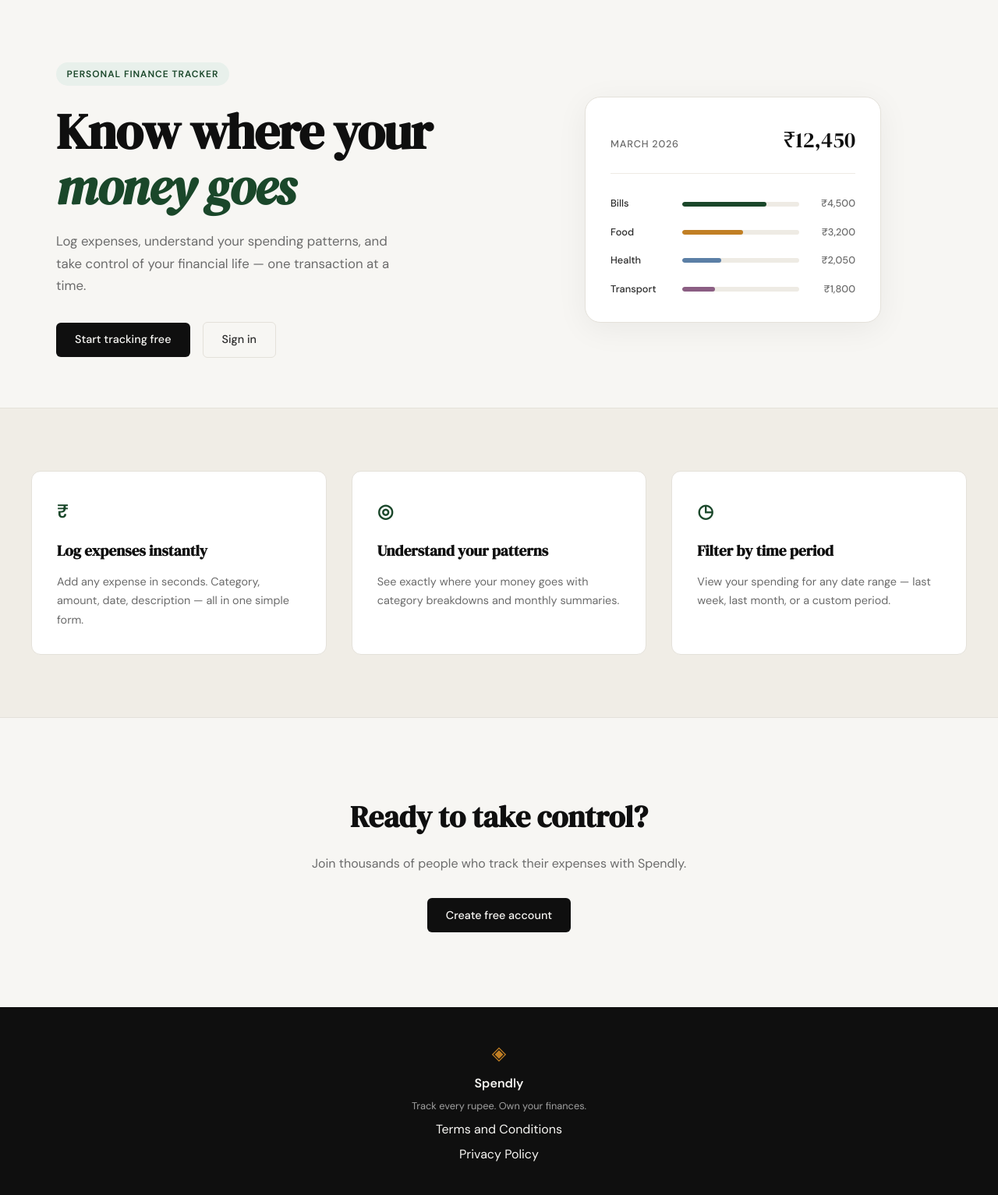
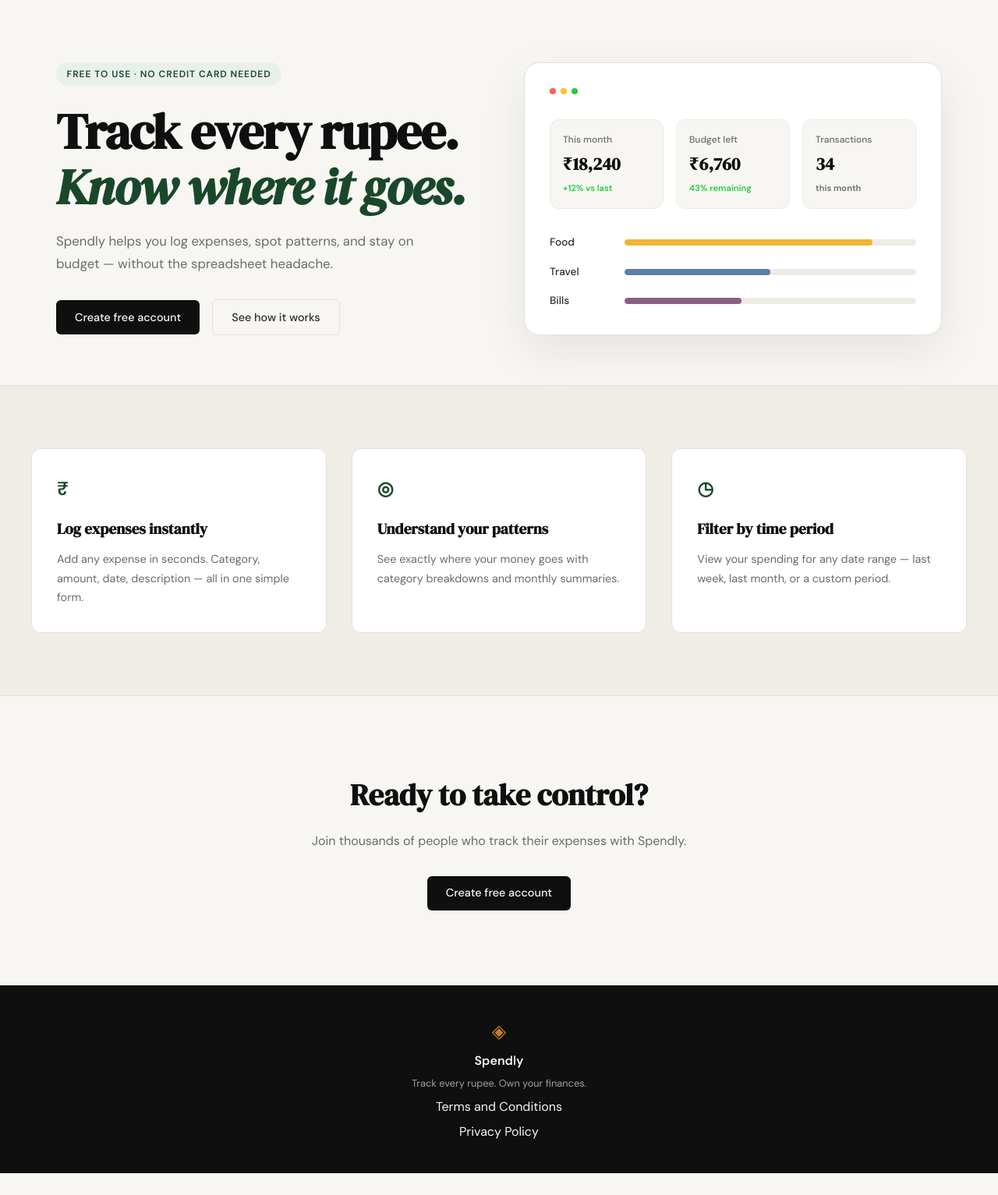
Before and after one commit to Aman-Chaudhary0/Spendly, a Flask app: page / in a window 1280 px wide. Shown: the part 61-1594 px from the top of the page at 78% size. After the commit the page ends 1566 px from the top, so only its background shows below. Run offline with Flask 3, Linux system fonts and the light colour scheme.

Commit message:
landing: redesign hero section to match mockup

```diff
--- a/file.txt
+++ b/file.txt
@@ -41,7 +41,7 @@ footer link href from "#" to "/privacy".
 
 git commit -m "landing: add privacy policy page and route”
 
-I've attached a screenshot of the updated Spendly hero section design.
+I've add image of the updated Spendly hero section design in  @assets/hero_image.png
 
 Modify only the hero section in @templates/landing.html and @static/css/landing.css
 to match this image exactly. Do not touch any other part of the page.
--- a/static/css/style.css
+++ b/static/css/style.css
@@ -183,78 +183,110 @@ a { color: inherit; text-decoration: none; }
     justify-content: center;
 }
 
-.mock-card {
+.dashboard-preview {
     background: var(--paper-card);
     border: 1px solid var(--border);
     border-radius: var(--radius-lg);
     padding: 2rem;
     width: 100%;
-    max-width: 380px;
-    box-shadow: 0 8px 40px rgba(0,0,0,0.06);
+    max-width: 550px;
+    box-shadow: 0 20px 60px rgba(0,0,0,0.08);
 }
 
-.mock-card-header {
+.preview-header {
     display: flex;
-    justify-content: space-between;
-    align-items: baseline;
-    margin-bottom: 1.75rem;
-    padding-bottom: 1.25rem;
-    border-bottom: 1px solid var(--border-soft);
+    justify-content: flex-start;
+    margin-bottom: 2rem;
 }
 
-.mock-label {
-    font-size: 0.8rem;
-    font-weight: 500;
-    color: var(--ink-muted);
-    text-transform: uppercase;
-    letter-spacing: 0.06em;
+.preview-dots {
+    display: flex;
+    gap: 6px;
 }
 
-.mock-total {
-    font-family: var(--font-display);
-    font-size: 1.75rem;
-    color: var(--ink);
+.preview-dots .dot {
+    width: 8px;
+    height: 8px;
+    border-radius: 50%;
 }
 
-.mock-bars { display: flex; flex-direction: column; gap: 1rem; }
+.preview-dots .red { background: #ff5f56; }
+.preview-dots .yellow { background: #ffbd2e; }
+.preview-dots .green { background: #27c93f; }
 
-.mock-bar-row {
+.preview-stats {
     display: grid;
-    grid-template-columns: 80px 1fr 60px;
-    align-items: center;
-    gap: 0.75rem;
+    grid-template-columns: repeat(3, 1fr);
+    gap: 1rem;
+    margin-bottom: 2rem;
 }
 
-.mock-cat {
-    font-size: 0.8rem;
+.stat-card {
+    background: var(--paper);
+    border: 1px solid var(--border-soft);
+    padding: 1rem;
+    border-radius: var(--radius-md);
+    display: flex;
+    flex-direction: column;
+    gap: 0.25rem;
+}
+
+.stat-label {
+    font-size: 0.75rem;
+    color: var(--ink-muted);
+    font-weight: 500;
+}
+
+.stat-value {
+    font-family: var(--font-display);
+    font-size: 1.4rem;
+    color: var(--ink);
+    font-weight: 600;
+}
+
+.stat-trend {
+    font-size: 0.7rem;
+    font-weight: 600;
+    color: var(--ink-muted);
+}
+
+.stat-trend.positive { color: #27c93f; }
+
+.preview-bars {
+    display: flex;
+    flex-direction: column;
+    gap: 1rem;
+}
+
+.bar-row {
+    display: grid;
+    grid-template-columns: 80px 1fr;
+    align-items: center;
+    gap: 1rem;
+}
+
+.bar-label {
+    font-size: 0.85rem;
     font-weight: 500;
     color: var(--ink-soft);
 }
 
-.mock-bar-track {
-    height: 6px;
+.bar-track {
+    height: 8px;
     background: var(--border-soft);
     border-radius: 999px;
     overflow: hidden;
 }
 
-.mock-bar {
+.bar-fill {
     height: 100%;
-    background: var(--accent);
     border-radius: 999px;
     transition: width 0.6s ease;
 }
 
-.mock-bar-2 { background: var(--accent-2); }
-.mock-bar-3 { background: #5b7fa6; }
-.mock-bar-4 { background: #8b5e83; }
-
-.mock-amt {
-    font-size: 0.8rem;
-    font-weight: 500;
-    color: var(--ink-muted);
-    text-align: right;
-}
+.bar-food { background: #f1b434; }
+.bar-travel { background: #5b7fa6; }
+.bar-bills { background: #8b5e83; }
 
 /* ------------------------------------------------------------------ */
 /* Buttons                                                             */
--- a/templates/landing.html
+++ b/templates/landing.html
@@ -6,55 +6,58 @@
 
 <section class="hero">
     <div class="hero-inner">
-        <div class="hero-badge">Personal Finance Tracker</div>
+        <div class="hero-badge">Free to use &middot; No credit card needed</div>
         <h1 class="hero-title">
-            Know where your<br>
-            <em>money goes</em>
+            Track every rupee.<br>
+            <em style="color: var(--accent);">Know where it goes.</em>
         </h1>
         <p class="hero-subtitle">
-            Log expenses, understand your spending patterns,
-            and take control of your financial life —
-            one transaction at a time.
+            Spendly helps you log expenses, spot patterns, and stay
+            on budget — without the spreadsheet headache.
         </p>
         <div class="hero-actions">
-            <a href="{{ url_for('register') }}" class="btn-primary">Start tracking free</a>
-            <a href="{{ url_for('login') }}" class="btn-ghost">Sign in</a>
+            <a href="{{ url_for('register') }}" class="btn-primary">Create free account</a>
+            <a href="#" class="btn-ghost">See how it works</a>
         </div>
     </div>
     <div class="hero-visual">
-        <div class="mock-card">
-            <div class="mock-card-header">
-                <span class="mock-label">March 2026</span>
-                <span class="mock-total">₹12,450</span>
+        <div class="dashboard-preview">
+            <div class="preview-header">
+                <div class="preview-dots">
+                    <span class="dot red"></span>
+                    <span class="dot yellow"></span>
+                    <span class="dot green"></span>
+                </div>
             </div>
-            <div class="mock-bars">
-                <div class="mock-bar-row">
-                    <span class="mock-cat">Bills</span>
-                    <div class="mock-bar-track">
-                        <div class="mock-bar" style="width: 72%"></div>
-                    </div>
-                    <span class="mock-amt">₹4,500</span>
+            <div class="preview-stats">
+                <div class="stat-card">
+                    <span class="stat-label">This month</span>
+                    <span class="stat-value">₹18,240</span>
+                    <span class="stat-trend positive">+12% vs last</span>
                 </div>
-                <div class="mock-bar-row">
-                    <span class="mock-cat">Food</span>
-                    <div class="mock-bar-track">
-                        <div class="mock-bar mock-bar-2" style="width: 52%"></div>
-                    </div>
-                    <span class="mock-amt">₹3,200</span>
+                <div class="stat-card">
+                    <span class="stat-label">Budget left</span>
+                    <span class="stat-value">₹6,760</span>
+                    <span class="stat-trend positive">43% remaining</span>
                 </div>
-                <div class="mock-bar-row">
-                    <span class="mock-cat">Health</span>
-                    <div class="mock-bar-track">
-                        <div class="mock-bar mock-bar-3" style="width: 33%"></div>
-                    </div>
-                    <span class="mock-amt">₹2,050</span>
+                <div class="stat-card">
+                    <span class="stat-label">Transactions</span>
+                    <span class="stat-value">34</span>
+                    <span class="stat-trend">this month</span>
                 </div>
-                <div class="mock-bar-row">
-                    <span class="mock-cat">Transport</span>
-                    <div class="mock-bar-track">
-                        <div class="mock-bar mock-bar-4" style="width: 28%"></div>
-                    </div>
-                    <span class="mock-amt">₹1,800</span>
+            </div>
+            <div class="preview-bars">
+                <div class="bar-row">
+                    <span class="bar-label">Food</span>
+                    <div class="bar-track"><div class="bar-fill bar-food" style="width: 85%"></div></div>
+                </div>
+                <div class="bar-row">
+                    <span class="bar-label">Travel</span>
+                    <div class="bar-track"><div class="bar-fill bar-travel" style="width: 50%"></div></div>
+                </div>
+                <div class="bar-row">
+                    <span class="bar-label">Bills</span>
+                    <div class="bar-track"><div class="bar-fill bar-bills" style="width: 40%"></div></div>
                 </div>
             </div>
         </div>
```
Also changed, not shown: assets/hero_image.png (added).
